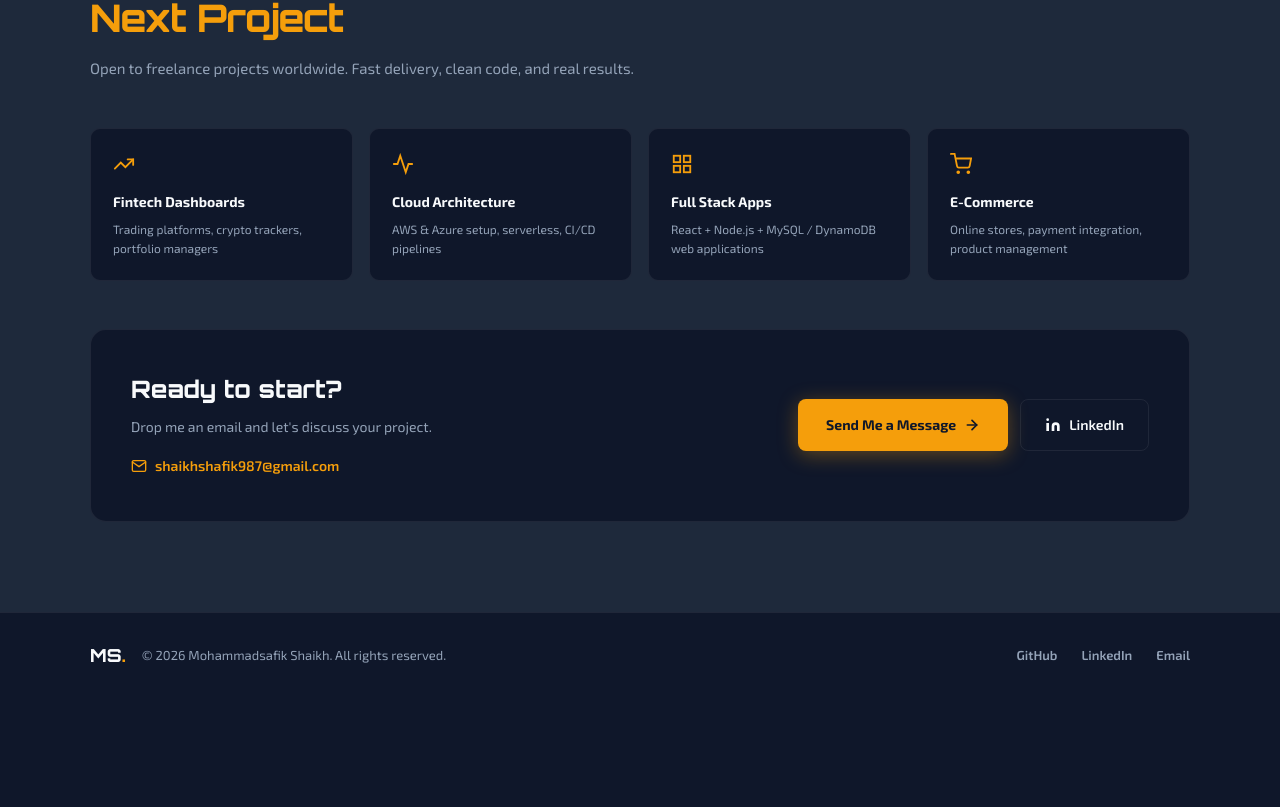
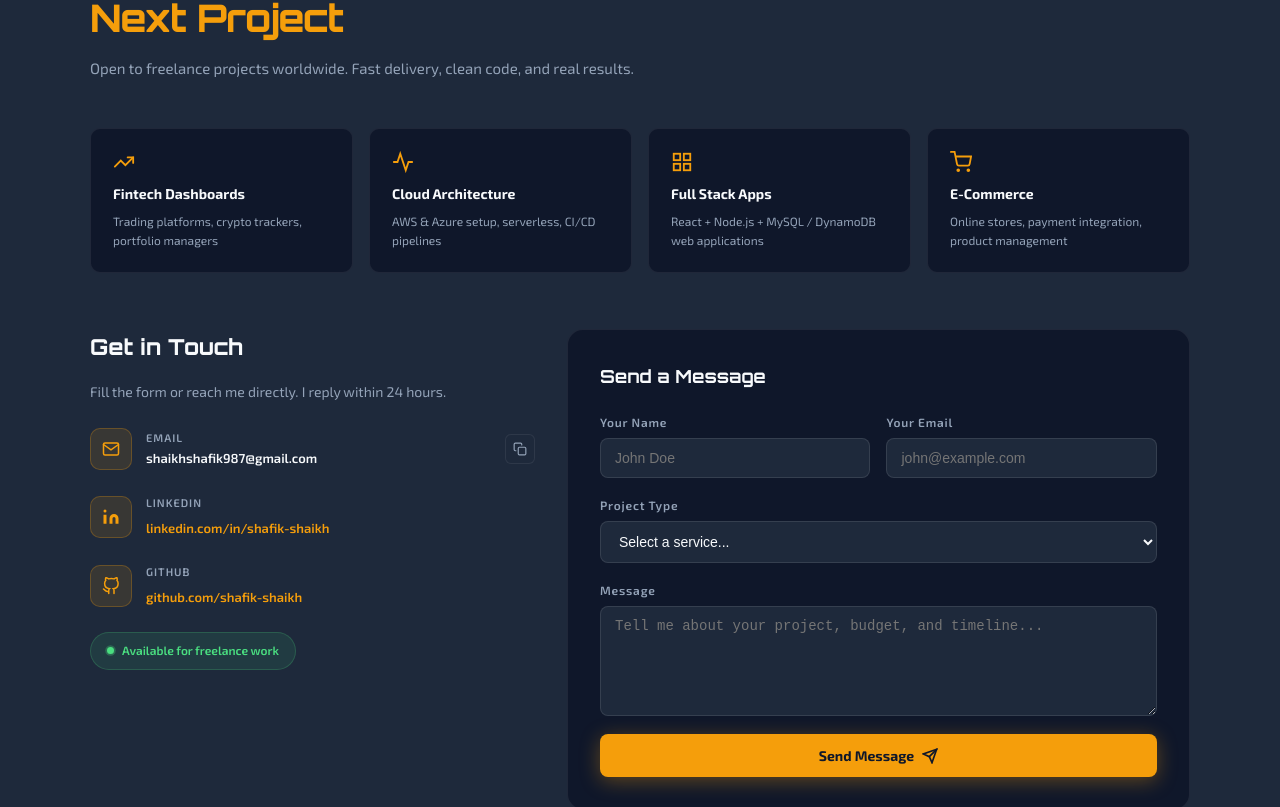
Before and after one commit to shafik-shaikh/shafik-shaikh.github.io, a React app: page / in a window 1280 px wide. Shown: the part 2753-3560 px from the top of the page. Before the commit the page ends 3450 px from the top, so only its background shows below. Built offline with nearby package versions, Linux system fonts and the light colour scheme; the HTML template or start-up script is replaced by a standard one.

Commit message:
Add proper contact form with Formspree integration

```diff
--- a/src/components/Contact.jsx
+++ b/src/components/Contact.jsx
@@ -1,14 +1,55 @@
 import { useState } from 'react'
 
+// ── Replace this with your Formspree endpoint after signing up at formspree.io ──
+const FORMSPREE_URL = 'https://formspree.io/f/xpwzgkba'
+
 const services = [
-  { icon: '◈', title: 'Fintech Dashboards', desc: 'Trading platforms, crypto trackers, portfolio managers' },
-  { icon: '◈', title: 'Cloud Architecture', desc: 'AWS & Azure setup, serverless, CI/CD pipelines' },
-  { icon: '◈', title: 'Full Stack Apps', desc: 'React + Node.js + MySQL / DynamoDB web applications' },
-  { icon: '◈', title: 'E-Commerce', desc: 'Online stores, payment integration, product management' },
+  { title: 'Fintech Dashboards', desc: 'Trading platforms, crypto trackers, portfolio managers' },
+  { title: 'Cloud Architecture', desc: 'AWS & Azure setup, serverless, CI/CD pipelines' },
+  { title: 'Full Stack Apps', desc: 'React + Node.js + MySQL / DynamoDB web applications' },
+  { title: 'E-Commerce', desc: 'Online stores, payment integration, product management' },
+]
+
+const ICONS = [
+  <><polyline points="22 7 13.5 15.5 8.5 10.5 2 17"/><polyline points="16 7 22 7 22 13"/></>,
+  <><polyline points="22 12 18 12 15 21 9 3 6 12 2 12"/></>,
+  <><rect x="3" y="3" width="7" height="7"/><rect x="14" y="3" width="7" height="7"/><rect x="3" y="14" width="7" height="7"/><rect x="14" y="14" width="7" height="7"/></>,
+  <><circle cx="9" cy="21" r="1"/><circle cx="20" cy="21" r="1"/><path d="M1 1h4l2.68 13.39a2 2 0 0 0 2 1.61h9.72a2 2 0 0 0 2-1.61L23 6H6"/></>,
 ]
 
 export default function Contact() {
   const [hovered, setHovered] = useState(null)
+  const [form, setForm]       = useState({ name: '', email: '', project: '', message: '' })
+  const [status, setStatus]   = useState('idle') // idle | sending | success | error
+  const [copied, setCopied]   = useState(false)
+
+  const handleChange = e => setForm(f => ({ ...f, [e.target.name]: e.target.value }))
+
+  const handleSubmit = async e => {
+    e.preventDefault()
+    setStatus('sending')
+    try {
+      const res = await fetch(FORMSPREE_URL, {
+        method: 'POST',
+        headers: { 'Content-Type': 'application/json', Accept: 'application/json' },
+        body: JSON.stringify(form),
+      })
+      if (res.ok) {
+        setStatus('success')
+        setForm({ name: '', email: '', project: '', message: '' })
+      } else {
+        setStatus('error')
+      }
+    } catch {
+      setStatus('error')
+    }
+  }
+
+  const copyEmail = () => {
+    navigator.clipboard.writeText('shaikhshafik987@gmail.com')
+    setCopied(true)
+    setTimeout(() => setCopied(false), 2000)
+  }
 
   return (
     <section id="contact" style={s.section}>
@@ -22,6 +63,7 @@ export default function Contact() {
           Open to freelance projects worldwide. Fast delivery, clean code, and real results.
         </p>
 
+        {/* Services */}
         <div style={s.servicesGrid}>
           {services.map((sv, i) => (
             <div
@@ -29,52 +71,186 @@ export default function Contact() {
               style={{
                 ...s.serviceCard,
                 borderColor: hovered === i ? 'var(--gold-border)' : 'var(--border)',
-                background: hovered === i ? 'var(--gold-dim)' : 'var(--bg)',
+                background:  hovered === i ? 'var(--gold-dim)'    : 'var(--bg)',
               }}
               onMouseEnter={() => setHovered(i)}
               onMouseLeave={() => setHovered(null)}
             >
-              <span style={{ color: 'var(--gold)', fontSize: 20, marginBottom: 8, display: 'block' }}>
-                <svg width="22" height="22" viewBox="0 0 24 24" fill="none" stroke="var(--gold)" strokeWidth="2" strokeLinecap="round">
-                  {i === 0 && <><polyline points="22 7 13.5 15.5 8.5 10.5 2 17"/><polyline points="16 7 22 7 22 13"/></>}
-                  {i === 1 && <><polyline points="22 12 18 12 15 21 9 3 6 12 2 12"/></>}
-                  {i === 2 && <><rect x="3" y="3" width="7" height="7"/><rect x="14" y="3" width="7" height="7"/><rect x="3" y="14" width="7" height="7"/><rect x="14" y="14" width="7" height="7"/></>}
-                  {i === 3 && <><circle cx="9" cy="21" r="1"/><circle cx="20" cy="21" r="1"/><path d="M1 1h4l2.68 13.39a2 2 0 0 0 2 1.61h9.72a2 2 0 0 0 2-1.61L23 6H6"/></>}
-                </svg>
-              </span>
+              <svg width="22" height="22" viewBox="0 0 24 24" fill="none" stroke="var(--gold)" strokeWidth="2" strokeLinecap="round" style={{ marginBottom: 10, display: 'block' }}>
+                {ICONS[i]}
+              </svg>
               <h4 style={s.serviceTitle}>{sv.title}</h4>
               <p style={s.serviceDesc}>{sv.desc}</p>
             </div>
           ))}
         </div>
 
-        <div style={s.ctaBox}>
-          <div style={s.ctaLeft}>
-            <h3 style={s.ctaHeading}>Ready to start?</h3>
-            <p style={s.ctaText}>Drop me an email and let's discuss your project.</p>
-            <div style={s.contactInfo}>
-              <a href="mailto:shaikhshafik987@gmail.com" style={s.emailLink}>
-                <svg width="16" height="16" viewBox="0 0 24 24" fill="none" stroke="var(--gold)" strokeWidth="2" strokeLinecap="round">
+        {/* Contact form + info */}
+        <div style={s.grid}>
+
+          {/* Left — info */}
+          <div style={s.infoCol}>
+            <h3 style={s.infoHeading}>Get in Touch</h3>
+            <p style={s.infoText}>
+              Fill the form or reach me directly. I reply within 24 hours.
+            </p>
+
+            <div style={s.infoItem}>
+              <div style={s.infoIconBox}>
+                <svg width="18" height="18" viewBox="0 0 24 24" fill="none" stroke="var(--gold)" strokeWidth="2" strokeLinecap="round">
                   <path d="M4 4h16c1.1 0 2 .9 2 2v12c0 1.1-.9 2-2 2H4c-1.1 0-2-.9-2-2V6c0-1.1.9-2 2-2z"/><polyline points="22,6 12,13 2,6"/>
                 </svg>
-                shaikhshafik987@gmail.com
-              </a>
+              </div>
+              <div>
+                <p style={s.infoLabel}>Email</p>
+                <p style={s.infoValue}>shaikhshafik987@gmail.com</p>
+              </div>
+              <button onClick={copyEmail} style={s.copyBtn} title="Copy email">
+                {copied
+                  ? <svg width="14" height="14" viewBox="0 0 24 24" fill="none" stroke="#4ADE80" strokeWidth="2.5" strokeLinecap="round"><polyline points="20 6 9 17 4 12"/></svg>
+                  : <svg width="14" height="14" viewBox="0 0 24 24" fill="none" stroke="var(--muted)" strokeWidth="2" strokeLinecap="round"><rect x="9" y="9" width="13" height="13" rx="2"/><path d="M5 15H4a2 2 0 0 1-2-2V4a2 2 0 0 1 2-2h9a2 2 0 0 1 2 2v1"/></svg>
+                }
+              </button>
+            </div>
+
+            <div style={s.infoItem}>
+              <div style={s.infoIconBox}>
+                <svg width="18" height="18" viewBox="0 0 24 24" fill="var(--gold)">
+                  <path d="M16 8a6 6 0 0 1 6 6v7h-4v-7a2 2 0 0 0-2-2 2 2 0 0 0-2 2v7h-4v-7a6 6 0 0 1 6-6z"/>
+                  <rect x="2" y="9" width="4" height="12"/><circle cx="4" cy="4" r="2"/>
+                </svg>
+              </div>
+              <div>
+                <p style={s.infoLabel}>LinkedIn</p>
+                <a href="https://www.linkedin.com/in/shafik-shaikh" target="_blank" rel="noreferrer" style={{ ...s.infoValue, color: 'var(--gold)' }}>
+                  linkedin.com/in/shafik-shaikh
+                </a>
+              </div>
+            </div>
+
+            <div style={s.infoItem}>
+              <div style={s.infoIconBox}>
+                <svg width="18" height="18" viewBox="0 0 24 24" fill="none" stroke="var(--gold)" strokeWidth="2" strokeLinecap="round">
+                  <path d="M9 19c-5 1.5-5-2.5-7-3m14 6v-3.87a3.37 3.37 0 0 0-.94-2.61c3.14-.35 6.44-1.54 6.44-7A5.44 5.44 0 0 0 20 4.77 5.07 5.07 0 0 0 19.91 1S18.73.65 16 2.48a13.38 13.38 0 0 0-7 0C6.27.65 5.09 1 5.09 1A5.07 5.07 0 0 0 5 4.77a5.44 5.44 0 0 0-1.5 3.78c0 5.42 3.3 6.61 6.44 7A3.37 3.37 0 0 0 9 18.13V22"/>
+                </svg>
+              </div>
+              <div>
+                <p style={s.infoLabel}>GitHub</p>
+                <a href="https://github.com/shafik-shaikh" target="_blank" rel="noreferrer" style={{ ...s.infoValue, color: 'var(--gold)' }}>
+                  github.com/shafik-shaikh
+                </a>
+              </div>
+            </div>
+
+            <div style={s.availBadge}>
+              <span style={s.availDot} />
+              Available for freelance work
             </div>
           </div>
-          <div style={s.ctaRight}>
-            <a href="mailto:shaikhshafik987@gmail.com" style={s.bigBtn}>
-              Send Me a Message
-              <svg width="16" height="16" viewBox="0 0 24 24" fill="none" stroke="currentColor" strokeWidth="2.5" strokeLinecap="round" style={{ marginLeft: 8 }}>
-                <line x1="5" y1="12" x2="19" y2="12"/><polyline points="12 5 19 12 12 19"/>
-              </svg>
-            </a>
-            <a href="https://www.linkedin.com/in/shafik-shaikh" target="_blank" rel="noreferrer" style={s.linkedinBtn}>
-              <svg width="16" height="16" viewBox="0 0 24 24" fill="var(--text)" style={{ marginRight: 8 }}>
-                <path d="M16 8a6 6 0 0 1 6 6v7h-4v-7a2 2 0 0 0-2-2 2 2 0 0 0-2 2v7h-4v-7a6 6 0 0 1 6-6z"/>
-                <rect x="2" y="9" width="4" height="12"/><circle cx="4" cy="4" r="2"/>
-              </svg>
-              LinkedIn
-            </a>
+
+          {/* Right — Form */}
+          <div style={s.formCard}>
+            {status === 'success' ? (
+              <div style={s.successBox}>
+                <svg width="48" height="48" viewBox="0 0 24 24" fill="none" stroke="#4ADE80" strokeWidth="2" strokeLinecap="round">
+                  <circle cx="12" cy="12" r="10"/><polyline points="9 12 11 14 15 10"/>
+                </svg>
+                <h3 style={{ fontFamily: 'Orbitron, sans-serif', fontSize: 20, color: 'var(--text)', margin: '16px 0 8px' }}>
+                  Message Sent!
+                </h3>
+                <p style={{ color: 'var(--muted)', fontSize: 14 }}>
+                  I'll get back to you within 24 hours.
+                </p>
+                <button onClick={() => setStatus('idle')} style={{ ...s.submitBtn, marginTop: 24, width: 'auto', padding: '10px 24px' }}>
+                  Send Another
+                </button>
+              </div>
+            ) : (
+              <form onSubmit={handleSubmit} style={s.form}>
+                <h3 style={s.formTitle}>Send a Message</h3>
+
+                <div style={s.row}>
+                  <div style={s.fieldGroup}>
+                    <label style={s.label} htmlFor="cf-name">Your Name</label>
+                    <input
+                      id="cf-name" name="name" required
+                      value={form.name} onChange={handleChange}
+                      placeholder="John Doe"
+                      style={s.input}
+                      onFocus={e => e.target.style.borderColor = 'var(--gold)'}
+                      onBlur={e  => e.target.style.borderColor = 'rgba(255,255,255,0.1)'}
+                    />
+                  </div>
+                  <div style={s.fieldGroup}>
+                    <label style={s.label} htmlFor="cf-email">Your Email</label>
+                    <input
+                      id="cf-email" name="email" type="email" required
+                      value={form.email} onChange={handleChange}
+                      placeholder="john@example.com"
+                      style={s.input}
+                      onFocus={e => e.target.style.borderColor = 'var(--gold)'}
+                      onBlur={e  => e.target.style.borderColor = 'rgba(255,255,255,0.1)'}
+                    />
+                  </div>
+                </div>
+
+                <div style={s.fieldGroup}>
+                  <label style={s.label} htmlFor="cf-project">Project Type</label>
+                  <select
+                    id="cf-project" name="project" required
+                    value={form.project} onChange={handleChange}
+                    style={{ ...s.input, cursor: 'pointer' }}
+                    onFocus={e => e.target.style.borderColor = 'var(--gold)'}
+                    onBlur={e  => e.target.style.borderColor = 'rgba(255,255,255,0.1)'}
+                  >
+                    <option value="" disabled>Select a service...</option>
+                    <option value="Fintech Dashboard">Fintech / Trading Dashboard</option>
+                    <option value="Cloud Architecture">Cloud Architecture (AWS / Azure)</option>
+                    <option value="Full Stack App">Full Stack Web App</option>
+                    <option value="E-Commerce">E-Commerce Website</option>
+                    <option value="Other">Other</option>
+                  </select>
+                </div>
+
+                <div style={s.fieldGroup}>
+                  <label style={s.label} htmlFor="cf-message">Message</label>
+                  <textarea
+                    id="cf-message" name="message" required rows={4}
+                    value={form.message} onChange={handleChange}
+                    placeholder="Tell me about your project, budget, and timeline..."
+                    style={{ ...s.input, resize: 'vertical', minHeight: 110 }}
+                    onFocus={e => e.target.style.borderColor = 'var(--gold)'}
+                    onBlur={e  => e.target.style.borderColor = 'rgba(255,255,255,0.1)'}
+                  />
+                </div>
+
+                {status === 'error' && (
+                  <p style={s.errorMsg}>
+                    Something went wrong. Please email me directly at shaikhshafik987@gmail.com
+                  </p>
+                )}
+
+                <button type="submit" disabled={status === 'sending'} style={{
+                  ...s.submitBtn,
+                  opacity: status === 'sending' ? 0.7 : 1,
+                  cursor: status === 'sending' ? 'not-allowed' : 'pointer',
+                }}>
+                  {status === 'sending' ? (
+                    <>
+                      <span style={s.btnSpinner} />
+                      Sending...
+                    </>
+                  ) : (
+                    <>
+                      Send Message
+                      <svg width="16" height="16" viewBox="0 0 24 24" fill="none" stroke="currentColor" strokeWidth="2.5" strokeLinecap="round" style={{ marginLeft: 8 }}>
+                        <line x1="22" y1="2" x2="11" y2="13"/><polygon points="22 2 15 22 11 13 2 9 22 2"/>
+                      </svg>
+                    </>
+                  )}
+                </button>
+              </form>
+            )}
           </div>
         </div>
       </div>
@@ -84,45 +260,82 @@ export default function Contact() {
 
 const s = {
   section: { padding: '90px 24px', background: 'var(--bg-card)' },
-  inner: { maxWidth: 1100, margin: '0 auto' },
-  sub: { color: 'var(--gold)', fontSize: 11, fontWeight: 700, letterSpacing: 3, textTransform: 'uppercase', marginBottom: 10 },
+  inner:   { maxWidth: 1100, margin: '0 auto' },
+  sub:   { color: 'var(--gold)', fontSize: 11, fontWeight: 700, letterSpacing: 3, textTransform: 'uppercase', marginBottom: 10 },
   title: { fontFamily: 'Orbitron, sans-serif', fontSize: 38, fontWeight: 800, color: 'var(--text)', marginBottom: 16, letterSpacing: -1, lineHeight: 1.2 },
-  desc: { color: 'var(--muted)', fontSize: 15, marginBottom: 48 },
-  servicesGrid: { display: 'grid', gridTemplateColumns: 'repeat(auto-fill, minmax(220px, 1fr))', gap: 16, marginBottom: 48 },
-  serviceCard: {
-    padding: '22px', borderRadius: 10, border: '1px solid',
-    transition: 'all 0.25s',
+  desc:  { color: 'var(--muted)', fontSize: 15, marginBottom: 48 },
+
+  servicesGrid: { display: 'grid', gridTemplateColumns: 'repeat(auto-fill, minmax(220px, 1fr))', gap: 16, marginBottom: 56 },
+  serviceCard:  { padding: '22px', borderRadius: 10, border: '1px solid', transition: 'all 0.25s', cursor: 'default' },
+  serviceTitle: { fontSize: 14, fontWeight: 700, color: 'var(--text)', marginBottom: 6 },
+  serviceDesc:  { color: 'var(--muted)', fontSize: 12, lineHeight: 1.6 },
+
+  grid:    { display: 'grid', gridTemplateColumns: '1fr 1.4fr', gap: 32, alignItems: 'start' },
+  infoCol: { display: 'flex', flexDirection: 'column', gap: 24 },
+  infoHeading: { fontFamily: 'Orbitron, sans-serif', fontSize: 22, fontWeight: 800, color: 'var(--text)' },
+  infoText:    { color: 'var(--muted)', fontSize: 14, lineHeight: 1.7, marginTop: -8 },
+
+  infoItem:   { display: 'flex', alignItems: 'center', gap: 14 },
+  infoIconBox: {
+    width: 42, height: 42, borderRadius: 10, flexShrink: 0,
+    background: 'var(--gold-dim)', border: '1px solid var(--gold-border)',
+    display: 'flex', alignItems: 'center', justifyContent: 'center',
   },
-  serviceTitle: { fontSize: 14, fontWeight: 700, color: 'var(--text)', marginBottom: 6 },
-  serviceDesc: { color: 'var(--muted)', fontSize: 12, lineHeight: 1.6 },
-  ctaBox: {
-    background: 'var(--bg)', borderRadius: 16, padding: '40px',
+  infoLabel: { fontSize: 11, color: 'var(--muted)', fontWeight: 600, letterSpacing: 1, textTransform: 'uppercase', marginBottom: 2 },
+  infoValue: { fontSize: 13, color: 'var(--text)', fontWeight: 600 },
+  copyBtn: {
+    marginLeft: 'auto', background: 'var(--bg-card)', border: '1px solid var(--border)',
+    borderRadius: 6, width: 30, height: 30,
+    display: 'flex', alignItems: 'center', justifyContent: 'center', cursor: 'pointer',
+    transition: 'border-color 0.2s', flexShrink: 0,
+  },
+  availBadge: {
+    display: 'inline-flex', alignItems: 'center', gap: 8,
+    background: 'rgba(74,222,128,0.1)', border: '1px solid rgba(74,222,128,0.2)',
+    color: '#4ADE80', padding: '8px 16px', borderRadius: 20,
+    fontSize: 12, fontWeight: 600, width: 'fit-content',
+  },
+  availDot: {
+    width: 7, height: 7, borderRadius: '50%', background: '#4ADE80',
+    boxShadow: '0 0 6px #4ADE80', display: 'inline-block', animation: 'pulse 2s infinite',
+  },
+
+  formCard: {
+    background: 'var(--bg)', borderRadius: 16, padding: '32px',
     border: '1px solid var(--border)',
-    display: 'flex', justifyContent: 'space-between', alignItems: 'center',
-    gap: 32, flexWrap: 'wrap',
   },
-  ctaLeft: { flex: 1 },
-  ctaHeading: { fontFamily: 'Orbitron, sans-serif', fontSize: 24, fontWeight: 800, color: 'var(--text)', marginBottom: 8 },
-  ctaText: { color: 'var(--muted)', fontSize: 14 },
-  contactInfo: { marginTop: 16 },
-  emailLink: {
-    display: 'inline-flex', alignItems: 'center', gap: 8,
-    color: 'var(--gold)', fontSize: 14, fontWeight: 600,
+  form: { display: 'flex', flexDirection: 'column', gap: 18 },
+  formTitle: { fontFamily: 'Orbitron, sans-serif', fontSize: 18, fontWeight: 700, color: 'var(--text)', marginBottom: 4 },
+  row: { display: 'grid', gridTemplateColumns: '1fr 1fr', gap: 16 },
+  fieldGroup: { display: 'flex', flexDirection: 'column', gap: 6 },
+  label: { fontSize: 12, fontWeight: 600, color: 'var(--muted)', letterSpacing: 0.8 },
+  input: {
+    background: 'var(--bg-card)', border: '1px solid rgba(255,255,255,0.1)',
+    borderRadius: 8, padding: '11px 14px',
+    color: 'var(--text)', fontSize: 14,
+    outline: 'none', width: '100%',
+    transition: 'border-color 0.2s',
+    fontFamily: 'Exo 2, sans-serif',
   },
-  ctaRight: { display: 'flex', gap: 12, flexWrap: 'wrap' },
-  bigBtn: {
+  errorMsg: {
+    background: 'rgba(239,83,80,0.1)', border: '1px solid rgba(239,83,80,0.3)',
+    color: '#EF5350', padding: '10px 14px', borderRadius: 8, fontSize: 13,
+  },
+  submitBtn: {
     background: 'var(--gold)', color: '#0F172A',
-    padding: '14px 28px', borderRadius: 8,
+    padding: '13px 28px', borderRadius: 8, width: '100%',
     fontSize: 14, fontWeight: 700, border: 'none',
-    display: 'inline-flex', alignItems: 'center',
+    display: 'flex', alignItems: 'center', justifyContent: 'center',
     boxShadow: '0 4px 20px rgba(245,158,11,0.35)',
     transition: 'opacity 0.2s',
   },
-  linkedinBtn: {
-    border: '1px solid var(--border)', color: 'var(--text)',
-    background: 'transparent', padding: '14px 24px', borderRadius: 8,
-    fontSize: 14, fontWeight: 600,
-    display: 'inline-flex', alignItems: 'center',
-    transition: 'border-color 0.2s',
+  btnSpinner: {
+    width: 16, height: 16, border: '2px solid rgba(15,23,42,0.3)',
+    borderTopColor: '#0F172A', borderRadius: '50%',
+    animation: 'spin 0.7s linear infinite', marginRight: 8, display: 'inline-block',
+  },
+  successBox: {
+    display: 'flex', flexDirection: 'column', alignItems: 'center',
+    justifyContent: 'center', padding: '40px 20px', textAlign: 'center',
   },
 }
```
